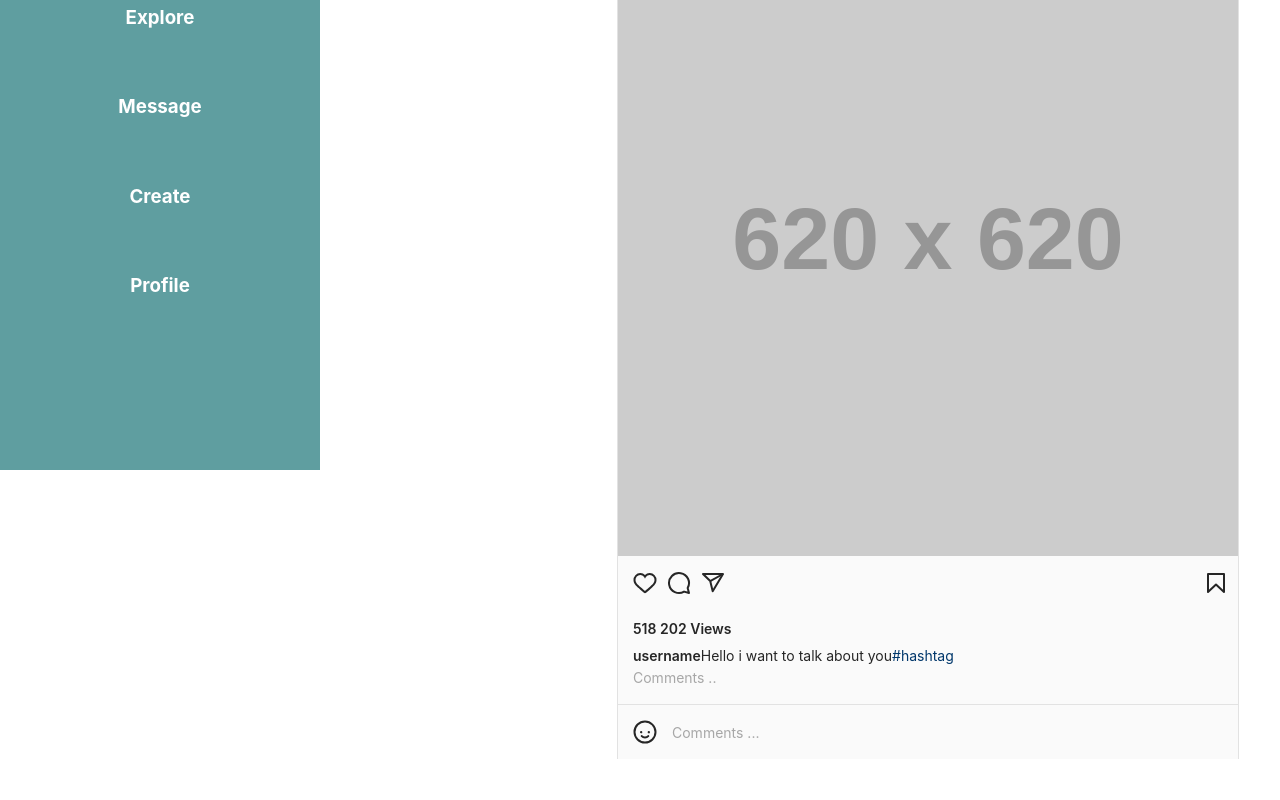
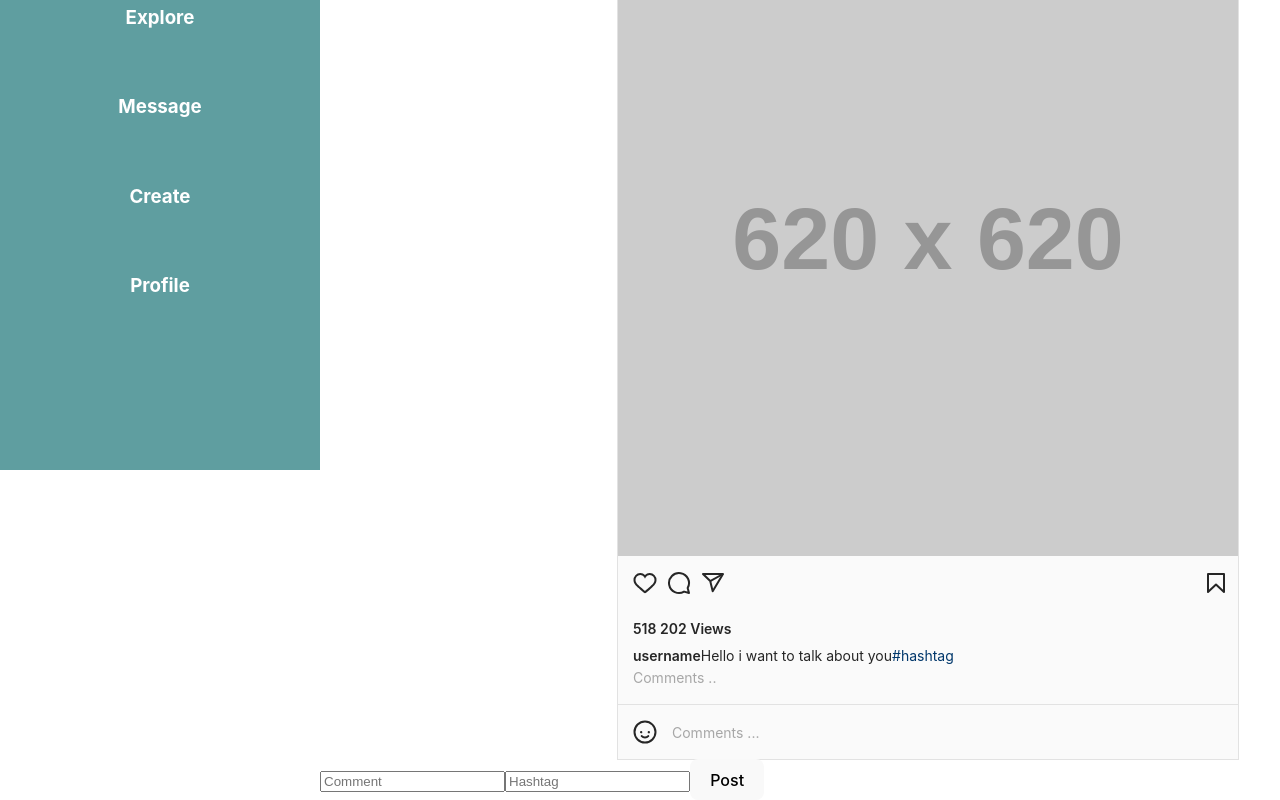
Before and after one commit to Ahmad-MHK/Front-end-2, a React (Vite) app in the folder Front-end-2/: page / in a window 1280 px wide. Shown: the part 330-1130 px from the top of the page. Before the commit the page ends 1089 px from the top, so only its background shows below. Built offline with nearby package versions, Linux system fonts and the light colour scheme.

Commit message:
postfrom
postform

```diff
--- a/Front-end-2/src/App.jsx
+++ b/Front-end-2/src/App.jsx
@@ -6,7 +6,9 @@ import LeftBar from './LeftBar/LeftBar'
 import Topbar from './RightSide/TopBar'
 import Store from './RightSide/Store'
 import Post from './RightSide/Post'
-import ConnectionFirebase from "./Firebase/FirebaseConfig"
+import PostForm from './RightSide/postForm'
+import db from "./Firebase/FirebaseConfig"
+
 
 function App() {
 
@@ -17,6 +19,7 @@ function App() {
       <Topbar></Topbar>
       <Store></Store>
       <Post></Post>
+      <PostForm></PostForm>
       </div>
     </div>
   )
--- a/Front-end-2/src/Firebase/FirebaseConfig.jsx
+++ b/Front-end-2/src/Firebase/FirebaseConfig.jsx
@@ -1,7 +1,7 @@
 // Import the functions you need from the SDKs you need
 import { initializeApp } from "firebase/app";
-// import { getFirestore } from "firebase/firestore";
-
+import { getAnalytics } from "firebase/analytics";
+import { getFirestore } from "firebase/firestore";
 // TODO: Add SDKs for Firebase products that you want to use
 // https://firebase.google.com/docs/web/setup#available-libraries
 
@@ -18,8 +18,6 @@ const firebaseConfig = {
 };
 
 // Initialize Firebase
-const ConnectionFirebase = initializeApp(firebaseConfig);
-// const db = getFirestore(app);
-
-
-export default ConnectionFirebase;
+const app = initializeApp(firebaseConfig);
+const db = getFirestore(app);
+export default  db;
--- a/Front-end-2/src/RightSide/Post.jsx
+++ b/Front-end-2/src/RightSide/Post.jsx
@@ -17,9 +17,7 @@ function Post() {
         </section>
         <section class="insta__post_photos">
 
-
             <img src="http://via.placeholder.com/620" class="insta__post_photo" alt="photo"/>
-
 
         </section>
         <section class="insta__post_btns">
@@ -59,8 +57,6 @@ function Post() {
                 </span>
                 Hello i want to talk about you
                 <span class="insta__hashtag">#hashtag</span>
-
-
             </div>
         </section>
         <section class="insta__post_footer"> <svg color="#262626" fill="#262626" height="24" role="img"
--- /dev/null
+++ b/Front-end-2/src/RightSide/postForm.jsx
@@ -0,0 +1,51 @@
+import React, { useState } from 'react';
+import db from '../Firebase/FirebaseConfig';
+import { collection, addDoc } from 'firebase/firestore';
+
+function PostForm() {
+    const [comment, setComment] = useState('');
+    const [hashtag, setHashtag] = useState('');
+
+
+    const handleSubmit = async () => {
+
+        try{
+            const docRef = await addDoc(collection(db, "PostContact"), {
+                comment: comment,
+                hashtag: hashtag
+            });
+            console.log('doc added with id: ', docRef.id)
+
+        }
+        catch{
+            console.log('hoi')
+        }
+
+        setComment('');
+        setHashtag('');
+    }
+
+    return (
+        <div className='Post-Form'>
+            <div>
+                <input
+                    type="text"
+                    value={comment}
+                    onChange={(e) => setComment(e.target.value)}
+                    placeholder="Comment"
+                    required
+                />
+                <input
+                    type="text"
+                    value={hashtag}
+                    onChange={(e) => setHashtag(e.target.value)}
+                    placeholder="Hashtag"
+                    required
+                />
+                <button type="submit" onClick={handleSubmit}>Post</button>
+            </div>
+        </div>
+    );
+}
+
+export default PostForm;
```
